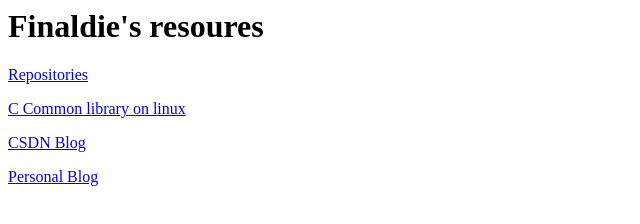
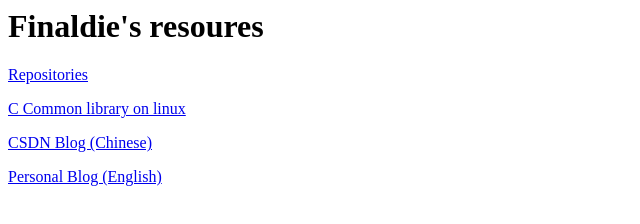
Before and after one commit to finaldie/finaldie.github.com, a plain HTML site: page index.html in a window 1280 px wide. Shown: the whole page, without its empty margins (0-640 px from the left). Drawn offline with Linux system fonts and the light colour scheme.

Commit message:
Modify index.html

```diff
--- a/index.html
+++ b/index.html
@@ -6,7 +6,7 @@
         <h1>Finaldie's resoures</h1>
         <p><a href="https://github.com/finaldie">Repositories</a>
         <p><a href="https://github.com/finaldie/final_libs">C Common library on linux</a>
-        <p><a href="http://blog.csdn.net/tony7758">CSDN Blog</a>
-        <p><a href="http://finaldie.com/wordpress/">Personal Blog</a>
+        <p><a href="http://blog.csdn.net/tony7758">CSDN Blog (Chinese)</a>
+        <p><a href="http://finaldie.com/wordpress/">Personal Blog (English)</a>
     </body>
 </html>
```
